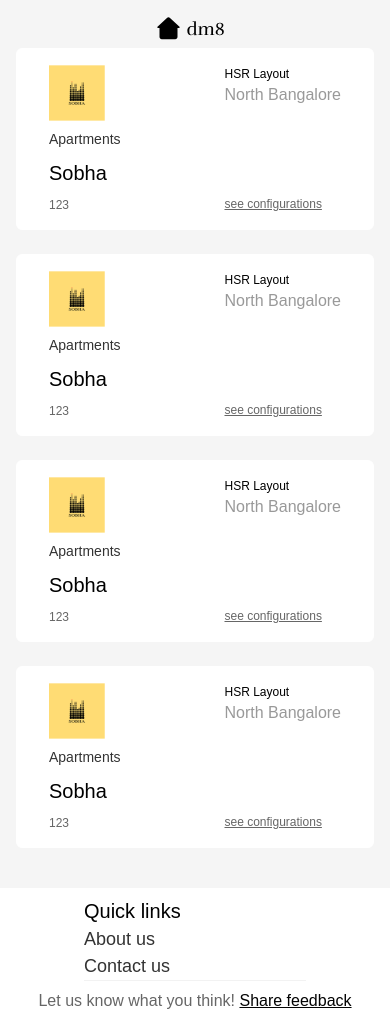
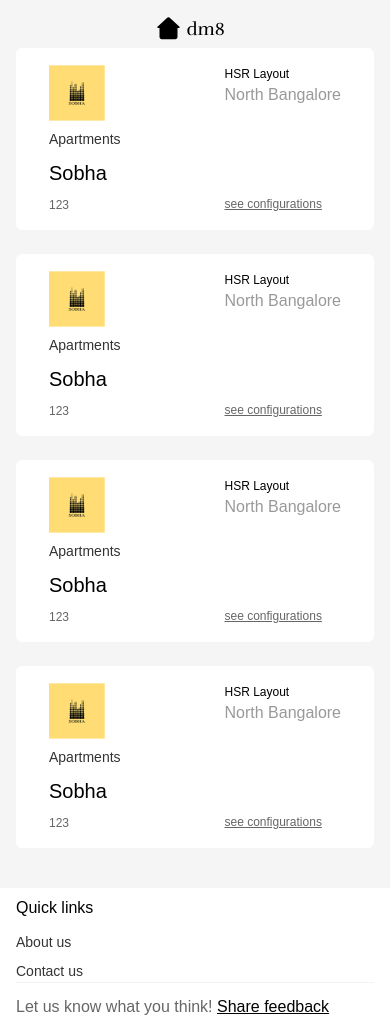
Before and after one commit to Salmanbs/dm, a Next.js app: page / in a window 390 px wide. Built offline with nearby package versions, Linux system fonts and the light colour scheme.

Commit message:
feat(footer): made responsove and style fine tuning

```diff
--- a/app/components/detail-card.tsx
+++ b/app/components/detail-card.tsx
@@ -3,7 +3,9 @@
 export default function DetailCard() {
   return (
     <div className="mt-3">
-      <p className="text-[20px] text-custom-gray-600">APARTMENTS</p>
+      <p className="text-[12px] md:text-[20px] text-custom-gray-600 mb-3">
+        APARTMENTS
+      </p>
       <div className="flex gap-1">
         <InfoCard />
         <InfoCard />
--- a/app/components/footer.tsx
+++ b/app/components/footer.tsx
@@ -1,12 +1,18 @@
 export default function Footer() {
   return (
     <div className="bg-white pt-2">
-      <div className="mx-[84px] border-b  border-custom-border-gray-200 mb-2">
-        <p className="text-black text-[20px]">Quick links</p>
-        <p className="text-[18px] text-custom-gray-600">About us</p>
-        <p className="text-[18px] text-custom-gray-600">Contact us</p>
+      <div className="flex flex-col gap-2 mx-4 md:mx-[84px] border-b  border-custom-border-gray-200 mb-3 md:mb-2">
+        <p className="text-[16px] text-black md:text-[20px] mb-1">
+          Quick links
+        </p>
+        <p className="text-[14px] md:text-[18px] text-custom-gray-600">
+          About us
+        </p>
+        <p className="text-[14px] md:text-[18px] text-custom-gray-600">
+          Contact us
+        </p>
       </div>
-      <div className="flex w-full justify-center mb-3">
+      <div className="flex w-full justify-left md:justify-center ml-4 md:ml-0 pb-3">
         <p className="text-custom-gray-500">
           Let us know what you think!{" "}
           <span className="underline text-custom-black-100">
--- a/app/components/info-card.tsx
+++ b/app/components/info-card.tsx
@@ -2,8 +2,12 @@
   return (
     <div className="bg-custom-gray-200 rounded-md">
       <div className="p-2 mr-4">
-        <p className="font-medium text-[22px] text-custom-gray-600">1 bhk</p>
-        <p className="text-[22px] text-custom-gray-500">100 sqft</p>
+        <p className="font-medium text-[16px] md:text-[22px] text-custom-gray-600">
+          1 bhk
+        </p>
+        <p className="text-[12px] md:text-[22px] text-custom-gray-500">
+          100 sqft
+        </p>
       </div>
     </div>
   );
--- a/app/components/property-card.tsx
+++ b/app/components/property-card.tsx
@@ -54,7 +54,7 @@
       </div>
       {expandedState && (
         <div className="bg-white text-black mx-8 pb-4 border-t border-custom-border-gray-200">
-          <p className="text-custom-gray-400 text-[18px] mt-2">
+          <p className="text-custom-gray-400 text-[12px] md:text-[18px] mt-2">
             CONFIGURATIONS
           </p>
           <div className="mt-1">
```
